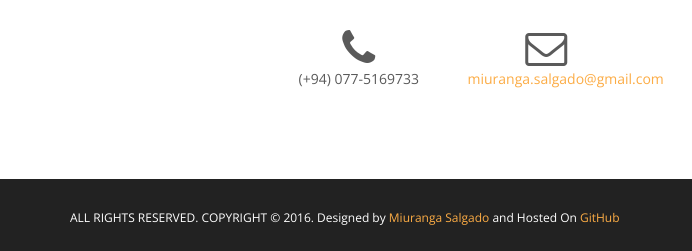
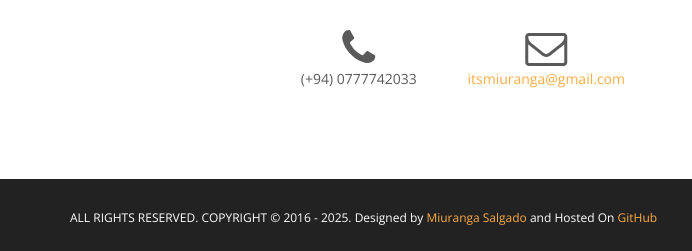
Before and after one commit to miuranga1994/miuranga1994.github.io, a plain HTML site: page index.html in a window 1280 px wide. Shown: the part 3690-3941 px from the top of the page, 0-692 px from the left. Drawn offline with nearby package versions, Linux system fonts and the light colour scheme.

Commit message:
changes in 2025

```diff
--- a/index.html
+++ b/index.html
@@ -525,11 +525,11 @@
                     </div>
                         <div class="col-lg-3 text-center">
                             <i class="fa fa-phone fa-3x sr-contact"></i>
-                            <p>(+94) 077-5169733</p>
+                            <p>(+94) 0777742033</p>
                         </div>
                         <div class="col-lg-3 text-center">
                             <i class="fa fa-envelope-o fa-3x sr-contact"></i>
-                            <p><a href="mailto:miuranga.salgado@gmail.com">miuranga.salgado@gmail.com</a></p>
+                            <p><a href="mailto:itsmiuranga@gmail.com">itsmiuranga@gmail.com</a></p>
                         </div>
                         <div class="col-lg-3 text-center">
                             <i class="fa fa-facebook fa-3x sr-contact"></i>
@@ -548,7 +548,7 @@
     <nav id="footer">
         <div class="container">
             <div class="pull-left fnav">
-                <p>ALL RIGHTS RESERVED. COPYRIGHT © 2016. Designed by <a href="https://www.facebook.com/miusalgado">Miuranga Salgado</a> and Hosted On <a href="https://github.com/miuranga1994/miuranga1994.github.io">GitHub</a></p>
+                <p>ALL RIGHTS RESERVED. COPYRIGHT © 2016 - 2025. Designed by <a href="https://www.facebook.com/miusalgado">Miuranga Salgado</a> and Hosted On <a href="https://github.com/miuranga1994/miuranga1994.github.io">GitHub</a></p>
             </div>
         </div>
     </nav>
```
